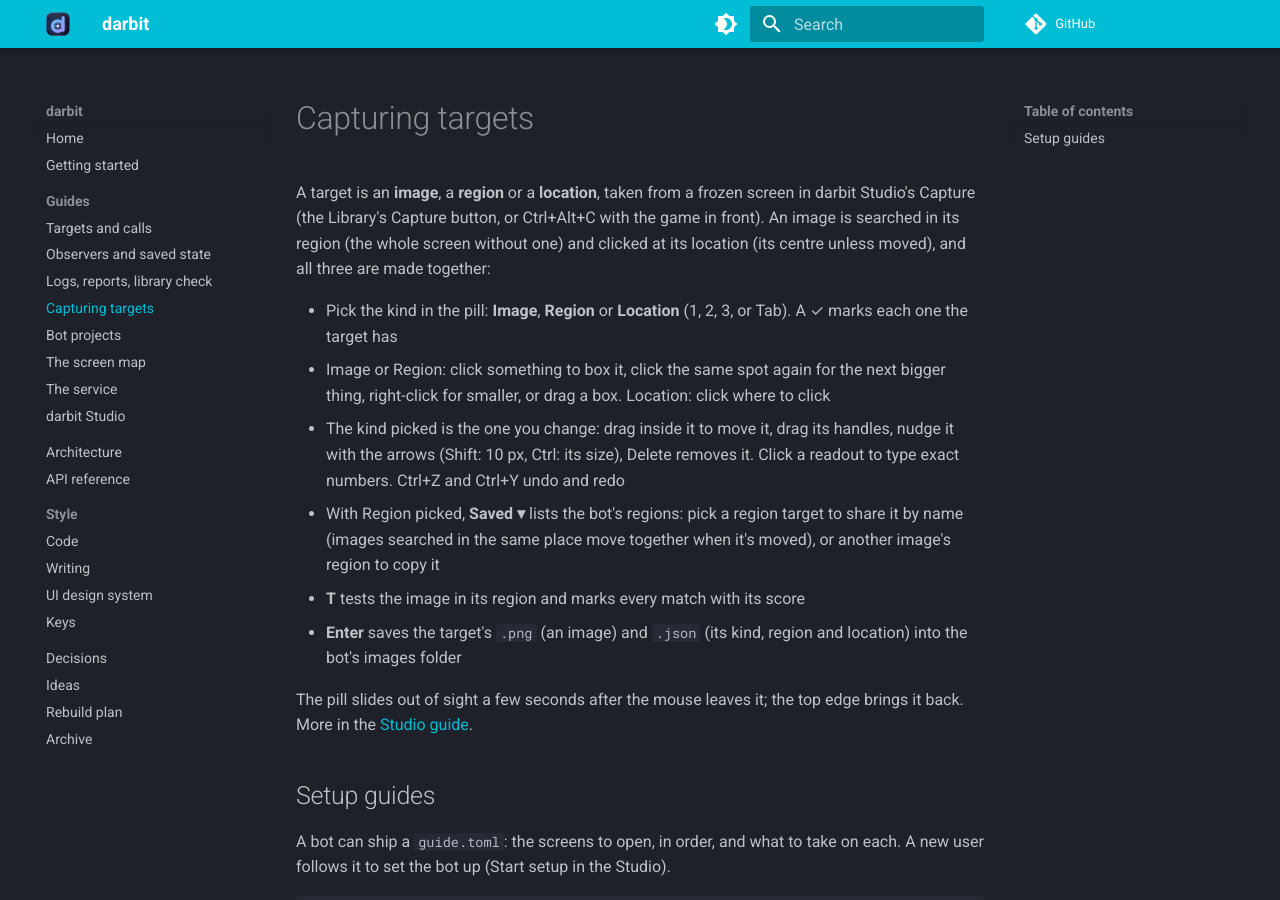
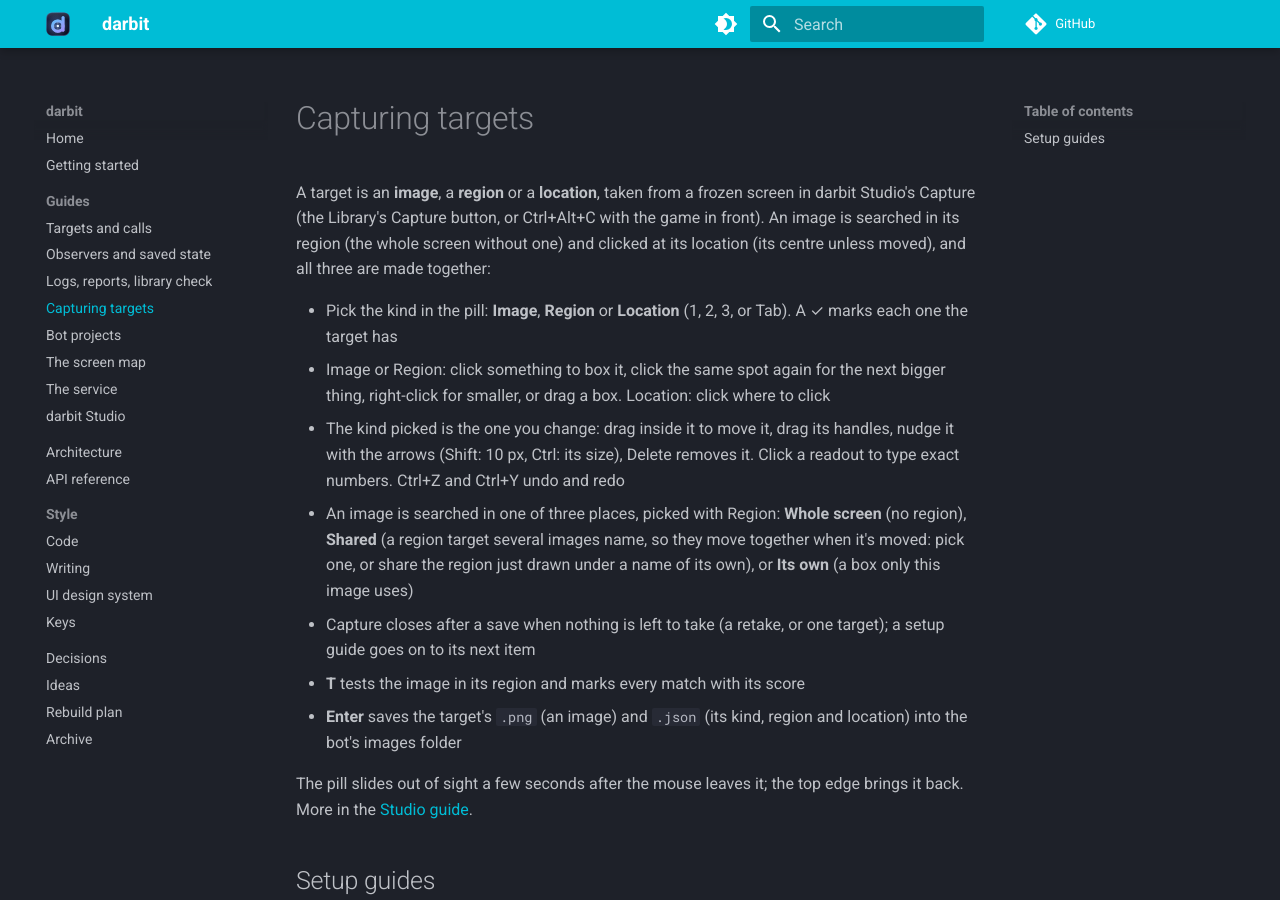
Before and after one commit to FaisalAfks/darbit, an MkDocs documentation site: the page built from docs/guides/capture.md, in a window 1280 px wide and 900 px high. Built offline with MkDocs 1.6.1 and Material for MkDocs 9.7.7, drawn with Linux system fonts in a browser that asks for light colours; comment, search, counter and statistics services are not loaded.

Commit message:
Capture: search an image on the screen, in a shared region or in its own; close after the last save (#281)
Closes #280

```diff
--- a/docs/guides/capture.md
+++ b/docs/guides/capture.md
@@ -9,8 +9,11 @@
   smaller, or drag a box. Location: click where to click
 - The kind picked is the one you change: drag inside it to move it, drag its handles, nudge it with the arrows (Shift:
   10 px, Ctrl: its size), Delete removes it. Click a readout to type exact numbers. Ctrl+Z and Ctrl+Y undo and redo
-- With Region picked, **Saved ▾** lists the bot's regions: pick a region target to share it by name (images searched
-  in the same place move together when it's moved), or another image's region to copy it
+- An image is searched in one of three places, picked with Region: **Whole screen** (no region), **Shared** (a region
+  target several images name, so they move together when it's moved: pick one, or share the region just drawn under
+  a name of its own), or **Its own** (a box only this image uses)
+- Capture closes after a save when nothing is left to take (a retake, or one target); a setup guide goes on to its
+  next item
 - **T** tests the image in its region and marks every match with its score
 - **Enter** saves the target's `.png` (an image) and `.json` (its kind, region and location) into the bot's images
   folder
```
Also changed, not shown: CHANGELOG.md (+2 -0 lines), docs/guides/studio.md (+3 -3 lines), 2 other files.
